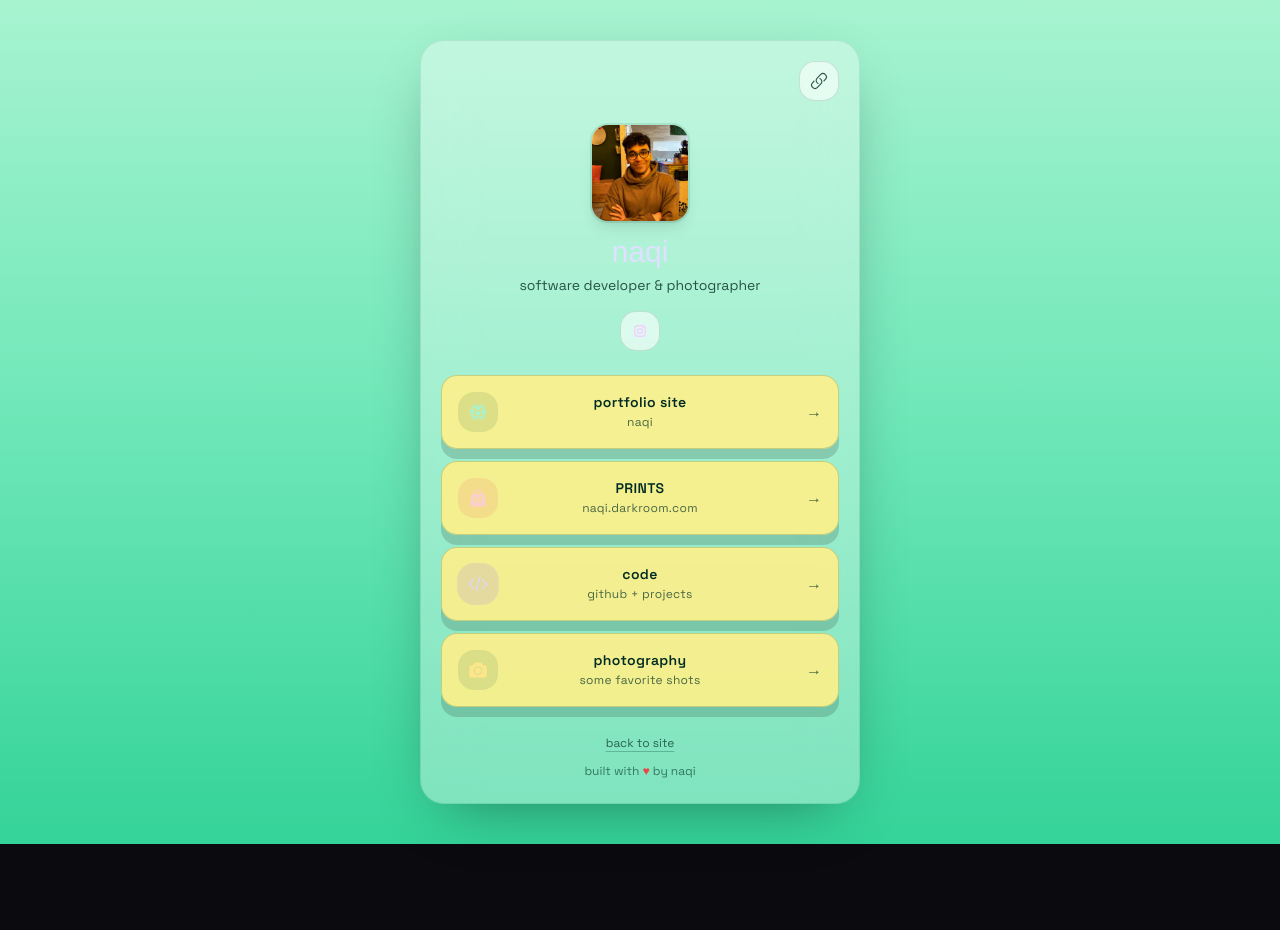
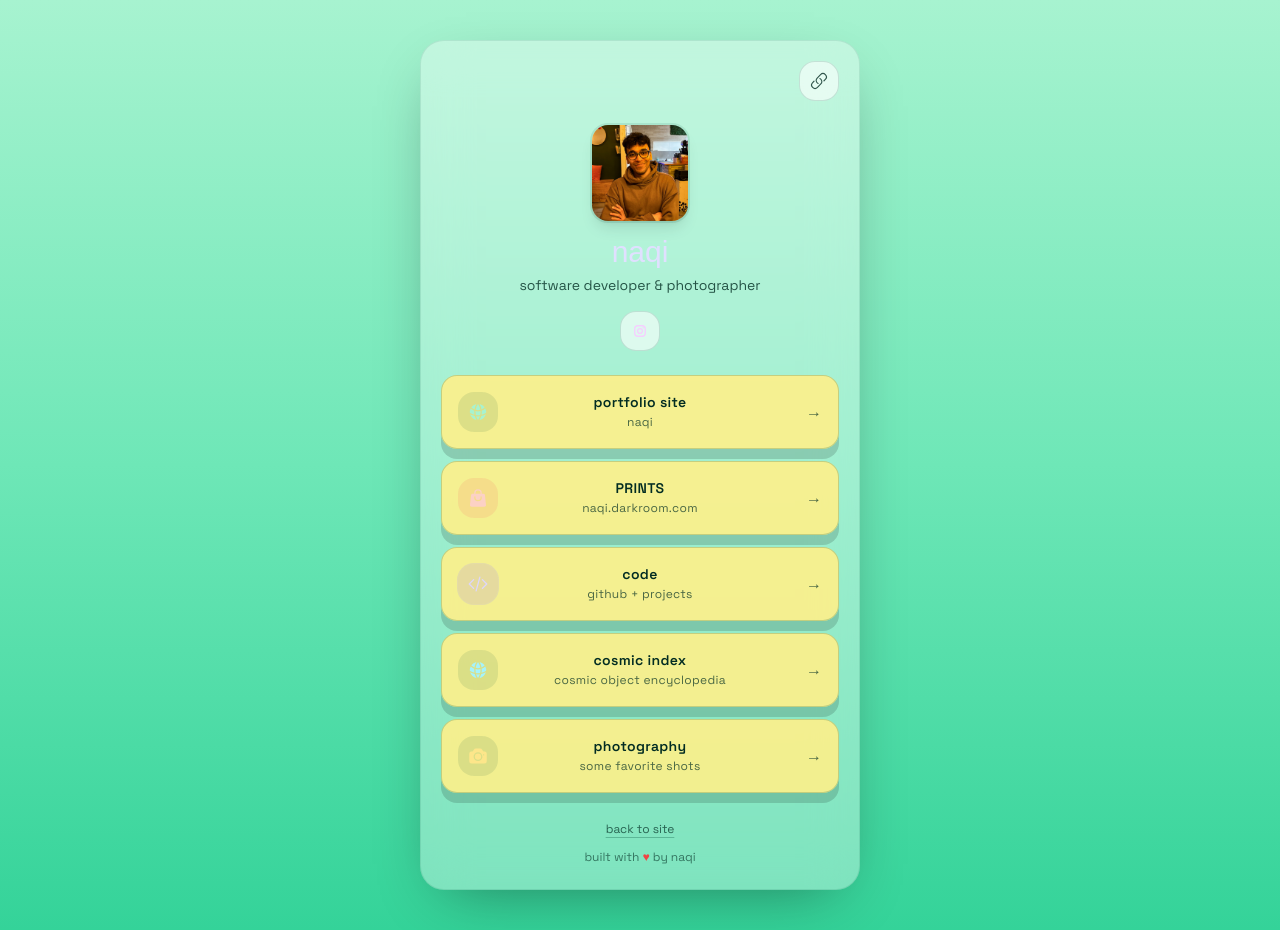
Before and after one commit to alderon07/my-website, a Next.js app in the folder frontend/: page /links in a window 1280 px wide. Before the commit the page ends 844 px from the top, so only its background shows below. Built offline with nearby package versions, Linux system fonts and the light colour scheme; no server answers; a web font is replaced by a local one.

Commit message:
Add cosmic index link to links-data.ts
- Introduced a new entry for "cosmic index" with relevant details including label, subtitle, and styling.
- Ensured the link is marked as external and added appropriate icon and accent classes for consistency.

```diff
--- a/frontend/src/app/links/links-data.ts
+++ b/frontend/src/app/links/links-data.ts
@@ -130,6 +130,18 @@ export const links: LinksItem[] = [
       "bg-violet-500/15 ring-1 ring-violet-400/20 text-violet-200",
   },
   {
+    key: "cosmic-index",
+    label: "cosmic index",
+    subtitle: "cosmic object encyclopedia",
+    href: "https://cosmic-index.vercel.app/",
+    icon: GlobeAltIcon,
+    external: true,
+    accentClassName:
+      "hover:ring-cyan-400/25 hover:border-cyan-400/25 dark:hover:ring-cyan-300/20 dark:hover:border-cyan-300/20",
+    iconWrapClassName:
+      "bg-cyan-500/15 ring-1 ring-cyan-400/20 text-cyan-200",
+  },
+  {
     key: "photography",
     label: "photography",
     subtitle: "some favorite shots",
```
